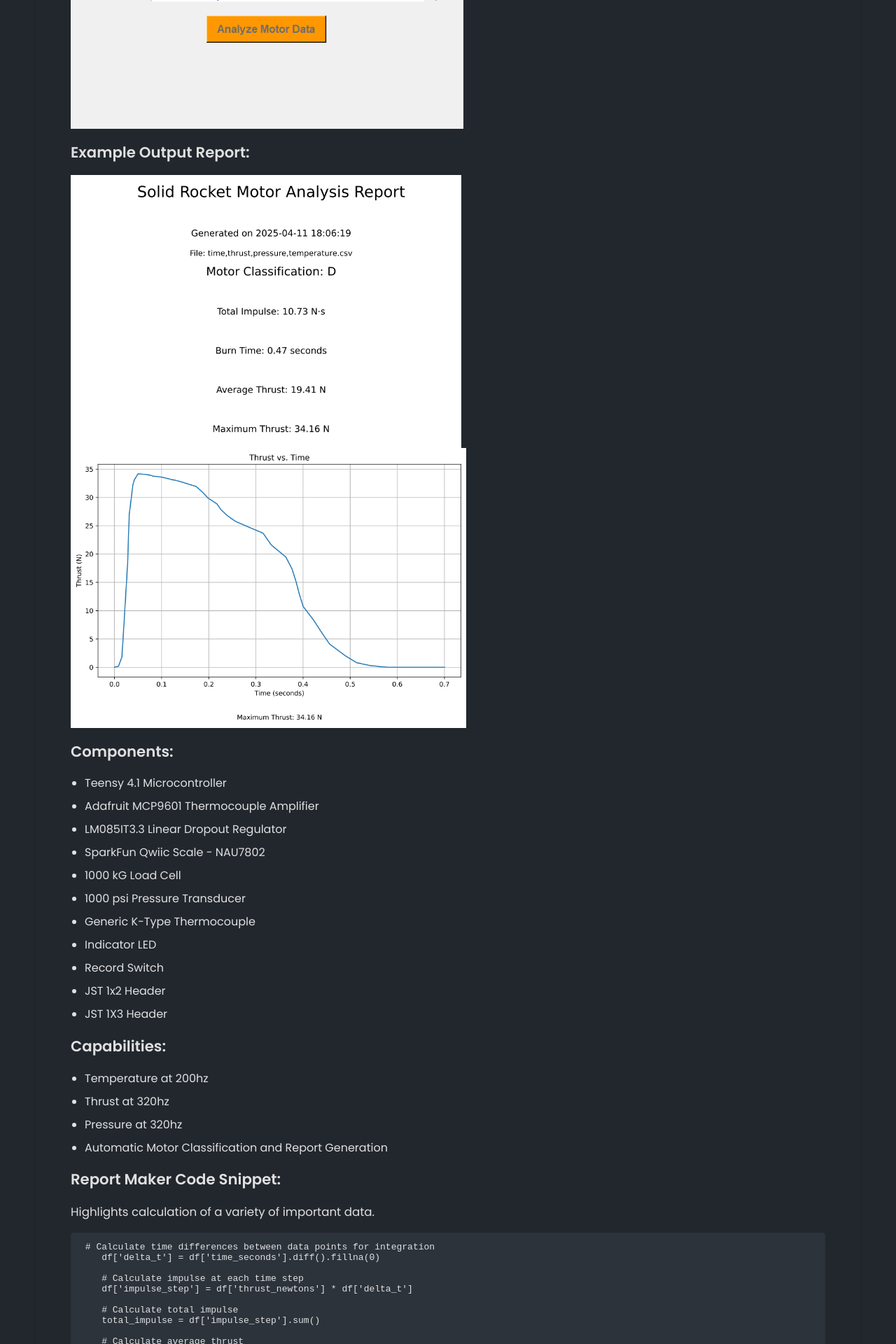
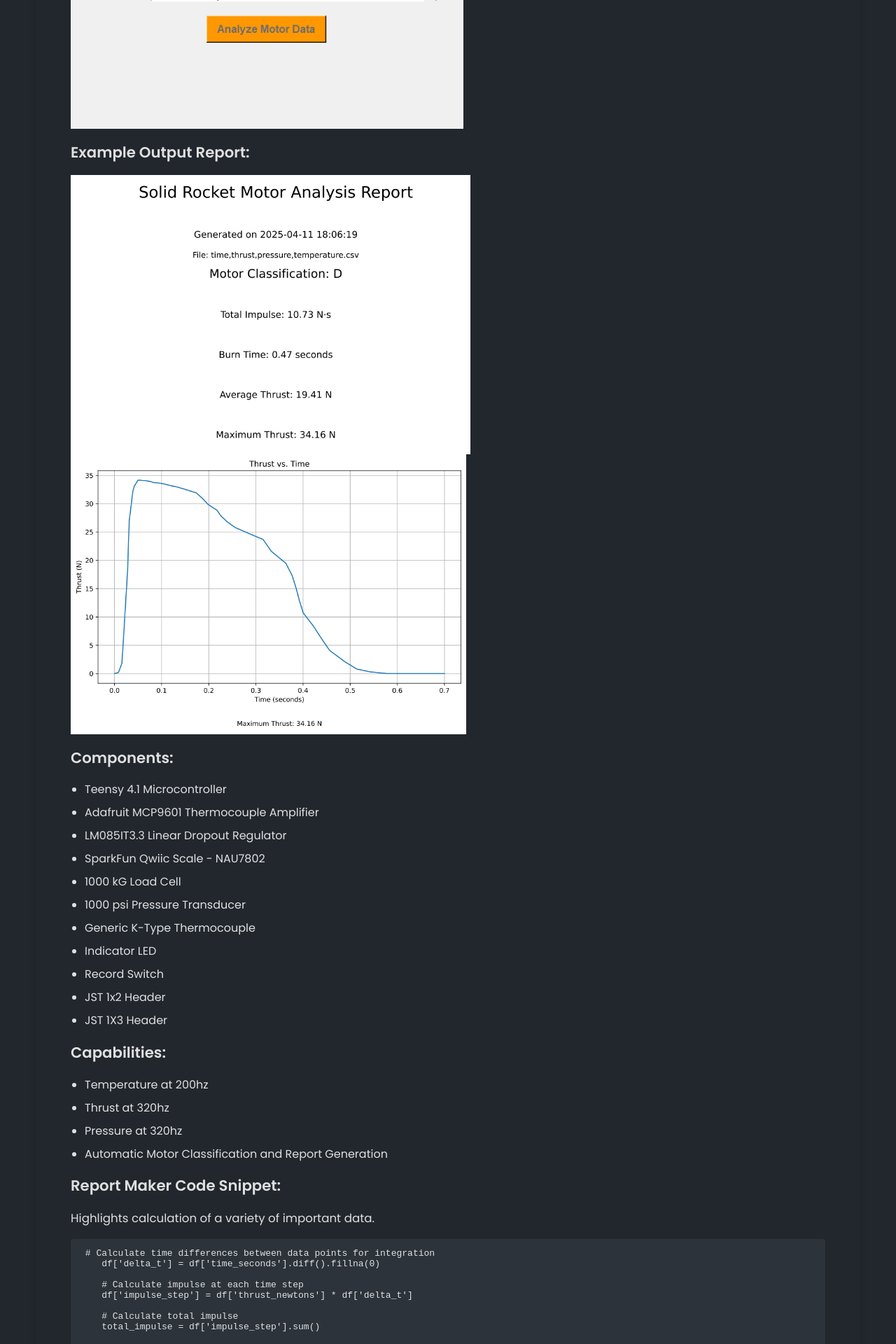
Before and after one commit to AlexZidar/AlexZidar.github.io, a Jekyll site: the page built from _projects/prop-data/index.md, in a window 1280 px wide. Shown: the part 1959-3879 px from the top of the page at 70% size. Built offline with Jekyll 4.4.1, drawn with Linux system fonts in a browser that asks for light colours.

```diff
--- a/_projects/prop-data/index.md
+++ b/_projects/prop-data/index.md
@@ -29,7 +29,7 @@
 {% include image-gallery.html images="daqanalysis.png" height="400" %}
 
 ## Example Output Report:
-{% include image-gallery.html images="daqresults1.png" height="390" %}
+{% include image-gallery.html images="daqresults1.png" height="399" %}
 {% include image-gallery.html images="daqresults2.png" height="400" %}
 
 ## Components:
```
